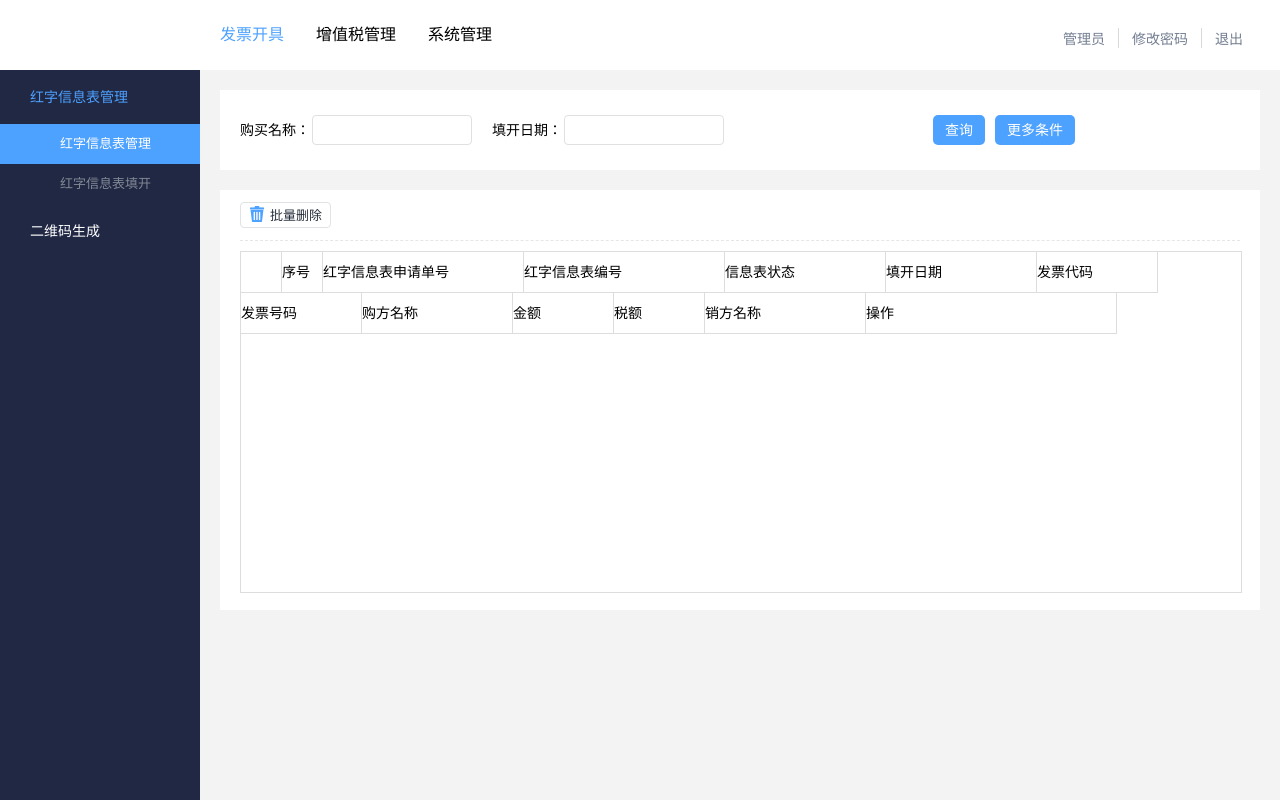
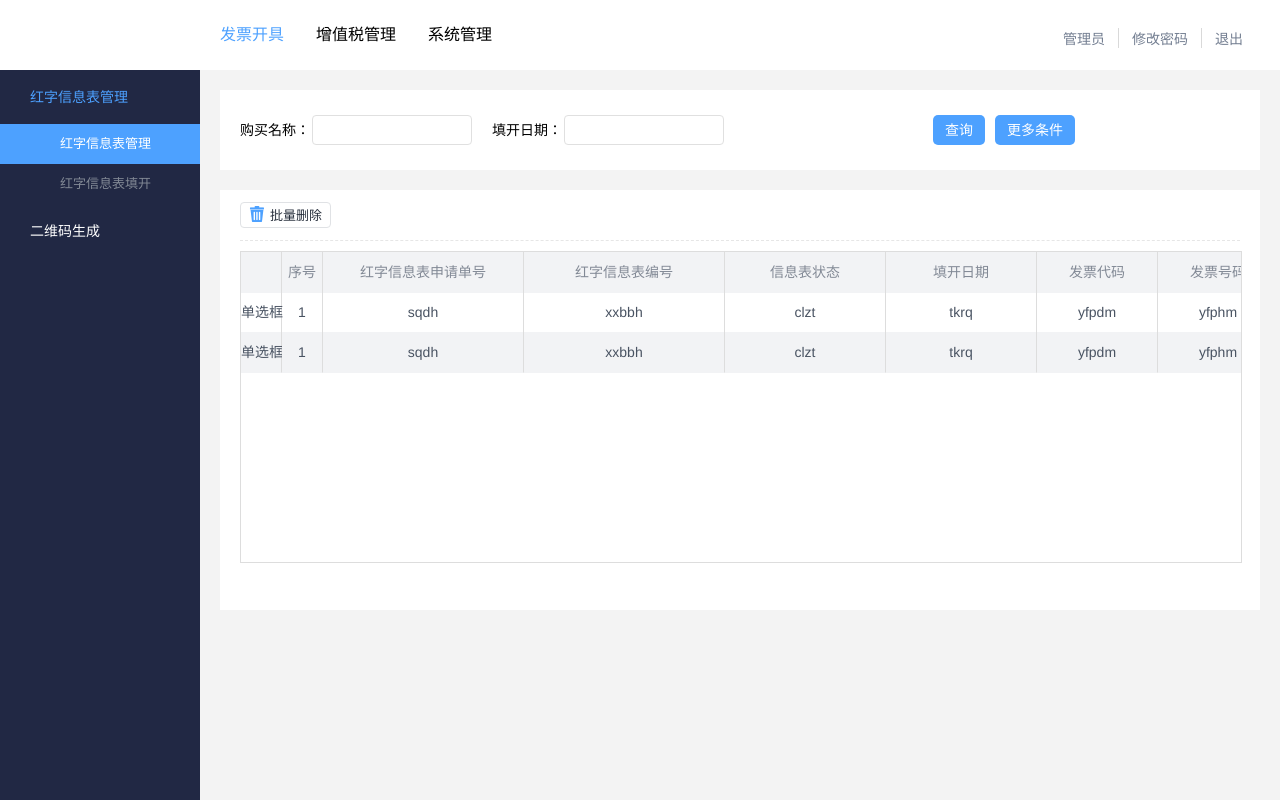
Before and after one commit to hanjygit/fpVue, a Vue app: page /invoice/hz/list in a window 1280 px wide. Built offline with nearby package versions, Linux system fonts and the light colour scheme.

Commit message:
查询列表表格样式

```diff
--- a/src/components/list/fplistcontainer.vue
+++ b/src/components/list/fplistcontainer.vue
@@ -2,9 +2,19 @@
 <template>
     <div class="listContent">
         <!--<slot name="listContent"></slot>-->
-        <div class="tbList">
-            <div class="table-container" ref="thwidth">
+        <div class="tableList">
+            <div class="th-container" ref="thwidth">
                 <div v-for="(item, index) in listHeader" :key="index" class="table-header" :style="{width: item.width}">{{item.label}}</div>
+            </div>
+            <div class="tb-container" ref="thwidth">
+                <div v-for="(item, index) in listHeader" :key="index" class="table-body" :style="{width: item.width}" v-if="index==0">单选框</div>
+                <div v-for="(item, index) in listHeader" :key="index" class="table-body" :style="{width: item.width}" v-if="index==1">{{index}}</div>
+                <div v-for="(item, index) in listHeader" :key="index" class="table-body" :style="{width: item.width}" v-if="index>1">{{item.column}}</div>
+            </div>
+            <div class="tb-container" ref="thwidth">
+                <div v-for="(item, index) in listHeader" :key="index" class="table-body" :style="{width: item.width}" v-if="index==0">单选框</div>
+                <div v-for="(item, index) in listHeader" :key="index" class="table-body" :style="{width: item.width}" v-if="index==1">{{index}}</div>
+                <div v-for="(item, index) in listHeader" :key="index" class="table-body" :style="{width: item.width}" v-if="index>1">{{item.column}}</div>
             </div>
         </div>
         <div class="footerList"></div>
@@ -38,24 +48,51 @@ export default {
     .listContent{
         position: relative
     }
-    .tbList{
-        width: 100%;
+    .tableList{
+        width: auto;
+        min-width: 100%;
+        height: auto;
+        min-height: 310px;
         background-color: #fff;
         margin-top: 10px;
         border: 1px solid #DDDDDD;
-        height: 340px;
         overflow: auto;
+        white-space: nowrap;
     }
-    .table-container{
-        width: auto
+    .th-container{
+        width: auto;
+        height: 40px;
+        line-height: 40px;
+        font-size: 0;
+        text-align: center;
+        color: #828995;
     }
     .table-header{
-        min-width: 40px;
-        height: 40px;
-        line-height: 40px;
-        border-bottom: 1px solid #DDDDDD;
+        height: 100%;
+        border-bottom: 1px solid #f2f3f5;
         border-right: 1px solid #DDDDDD;
         display: inline-block;
         vertical-align: middle;
+        font-size: 14px;
+        background-color:#f2f3f5;
+    }
+    .tb-container{
+        width: auto;
+        height: 40px;
+        line-height: 40px;
+        font-size: 0;
+        text-align: center;
+        color: #495362;
+    }
+    .table-body{
+        height: 100%;
+        border-bottom: 1px solid #f2f3f5;
+        border-right: 1px solid #DDDDDD;
+        display: inline-block;
+        vertical-align: middle;
+        font-size: 14px;
+    }
+    .tb-container:nth-child(odd) .table-body{
+        background-color:#f2f3f5;
     }
 </style>
```
